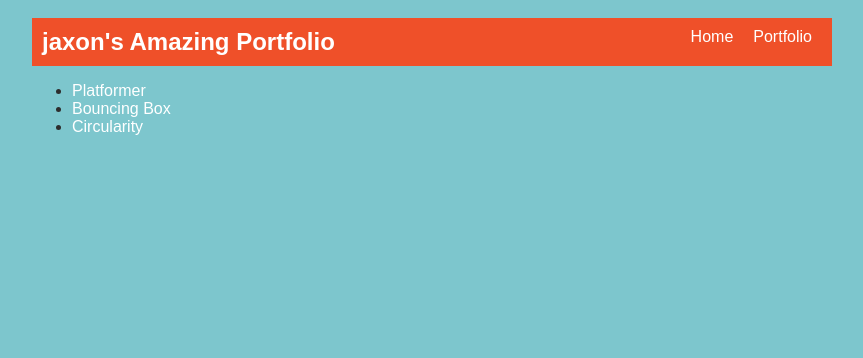
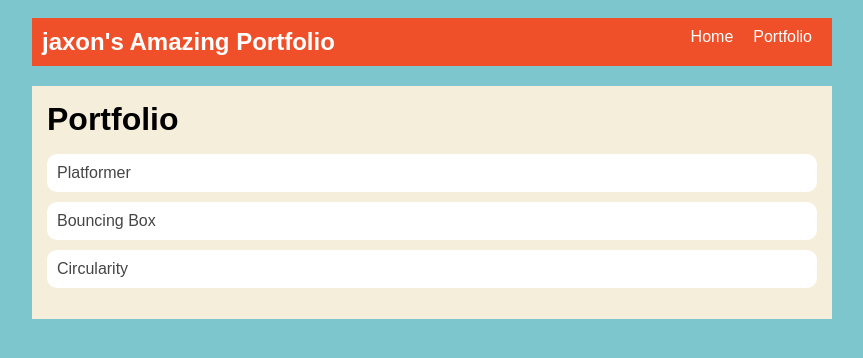
Before and after one commit to Jaxon-Perkins/jaxon-perkins.github.io, a plain HTML site: page portfolio.html in a window 1280 px wide. Shown: the whole page, without its empty margins (208-1071 px from the left). Drawn offline with Linux system fonts and the light colour scheme.

Commit message:
refactor portfolio structure for improved readability

```diff
--- a/portfolio.html
+++ b/portfolio.html
@@ -20,13 +20,17 @@
                 </li>
             </ul>
         </nav>
+        <main>
+            <div class="content">
+                <h1>Portfolio</h1>
+                <ul id="portfolio">
 
-        <ul>
-            <li><a href="/fsd-projects/platformer/index.html">Platformer</a></li>
-            <li><a href="/Bouncing Box/bouncing_box.html">Bouncing Box</a> </li>
-            <li><a href="/Squares/squares.html">Circularity</a> </li>
-        </ul>
-
+                    <li><a href="/fsd-projects/platformer/index.html">Platformer</a></li>
+                    <li><a href="/Bouncing Box/bouncing_box.html">Bouncing Box</a> </li>
+                    <li><a href="/Squares/squares.html">Circularity</a> </li>
+                </ul>
+            </div>
+        </main>
 
 
     </div>
```
